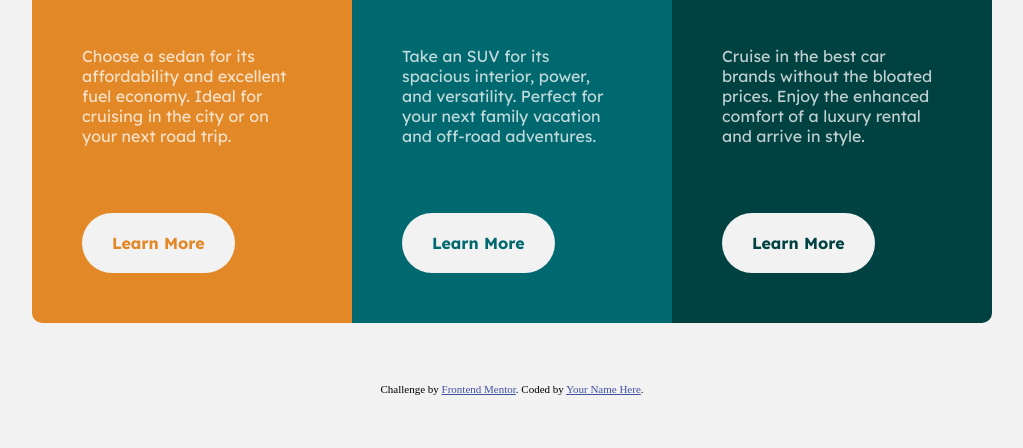
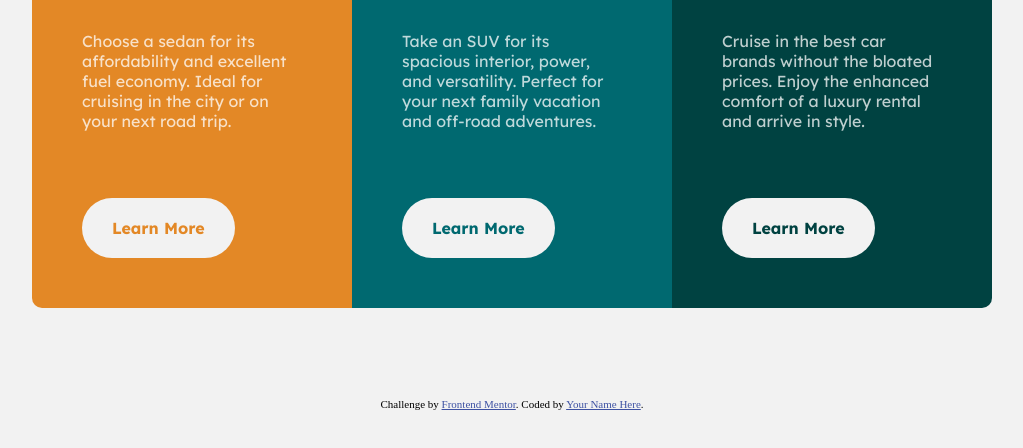
Before and after one commit to ovie009/3-column-preview-card-component-main, a plain HTML site: page index.html in a window 1280 px wide. Shown: the part 376-824 px from the top of the page, without its empty margins (128-1151 px from the left). Drawn offline with Linux system fonts and the light colour scheme.

Commit message:
added main tag to body

```diff
--- a/index.html
+++ b/index.html
@@ -11,12 +11,13 @@
 
   <!-- Feel free to remove these styles or customise in your own stylesheet 👍 -->
   <style>
-    .attribution { font-size: 11px; text-align: center; }
+    .attribution { font-size: 11px; text-align: center; margin-top: 30px;}
     .attribution a { color: hsl(228, 45%, 44%); }
   </style>
 </head>
 <body>
-  <section class="container">
+  <main class="container">
+    <h1 style="visibility: hidden; display: none;">3 Column Card Preview Component</h1>
     <div class="card sedans">
       <img src="images/icon-sedans.svg" alt="sedan icon" class="card-img">
       <h3 class="card-heading">Sedans</h3>
@@ -44,7 +45,7 @@
       </p>
       <butt0n class="btn btn-luxury">learn more</butt0n>
     </div>
-  </section>
+  </main>
   <div class="attribution">
     Challenge by <a href="https://www.frontendmentor.io?ref=challenge" target="_blank">Frontend Mentor</a>.
     Coded by <a href="#">Your Name Here</a>.
```
